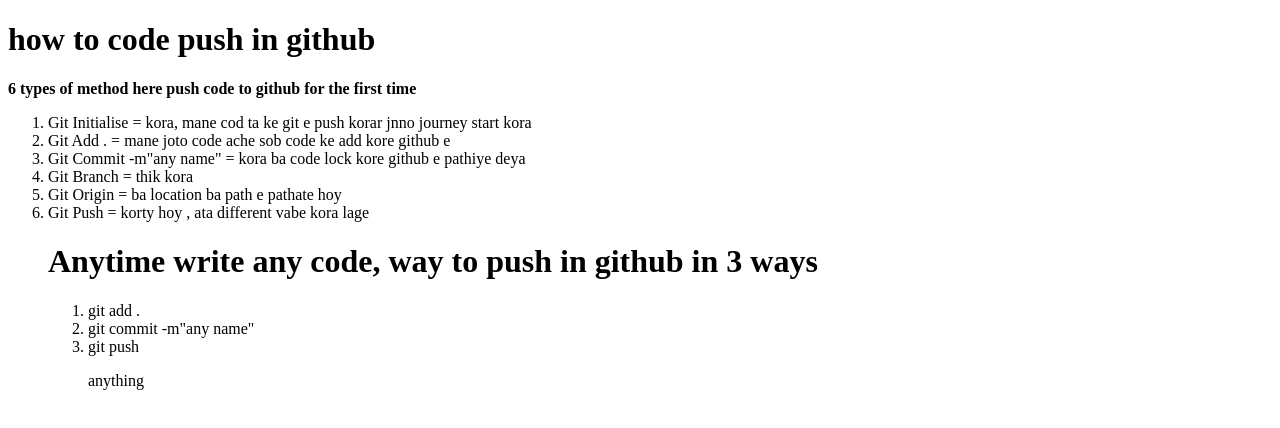
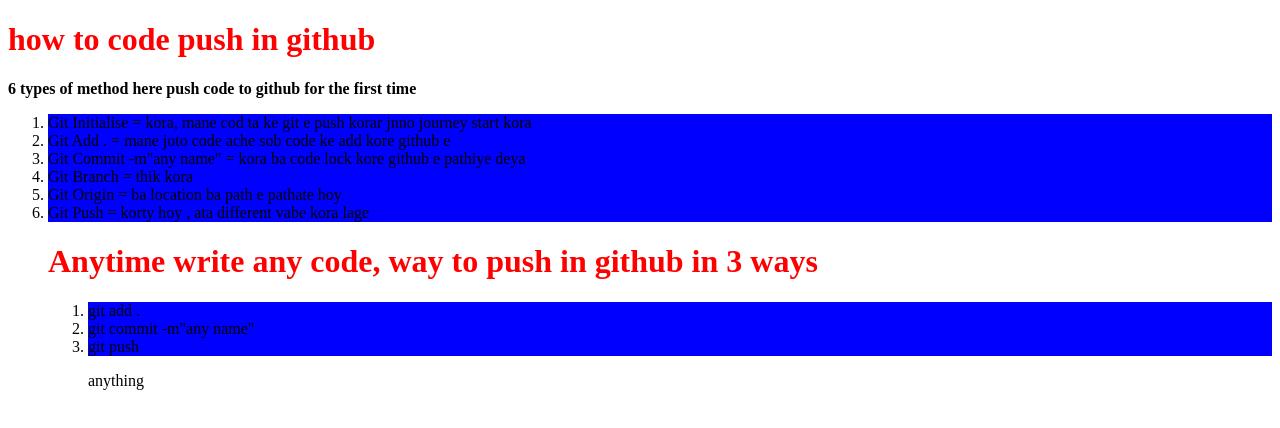
Before and after one commit to sakibahmed9/fourth-repo, a plain HTML site: page index.html in a window 1280 px wide. Drawn offline with Linux system fonts and the light colour scheme.

Commit message:
color change

```diff
--- a/index.html
+++ b/index.html
@@ -5,6 +5,7 @@
     <meta http-equiv="X-UA-Compatible" content="IE=edge">
     <meta name="viewport" content="width=device-width, initial-scale=1.0">
     <title>my fourth repo</title>
+    <link rel="stylesheet" href="style.css">
 </head>
 <body>
     <h1>how to code push in github</h1>
--- /dev/null
+++ b/style.css
@@ -0,0 +1,6 @@
+h1{
+    color:red;
+}
+li{
+    background-color: blue;
+}
```
